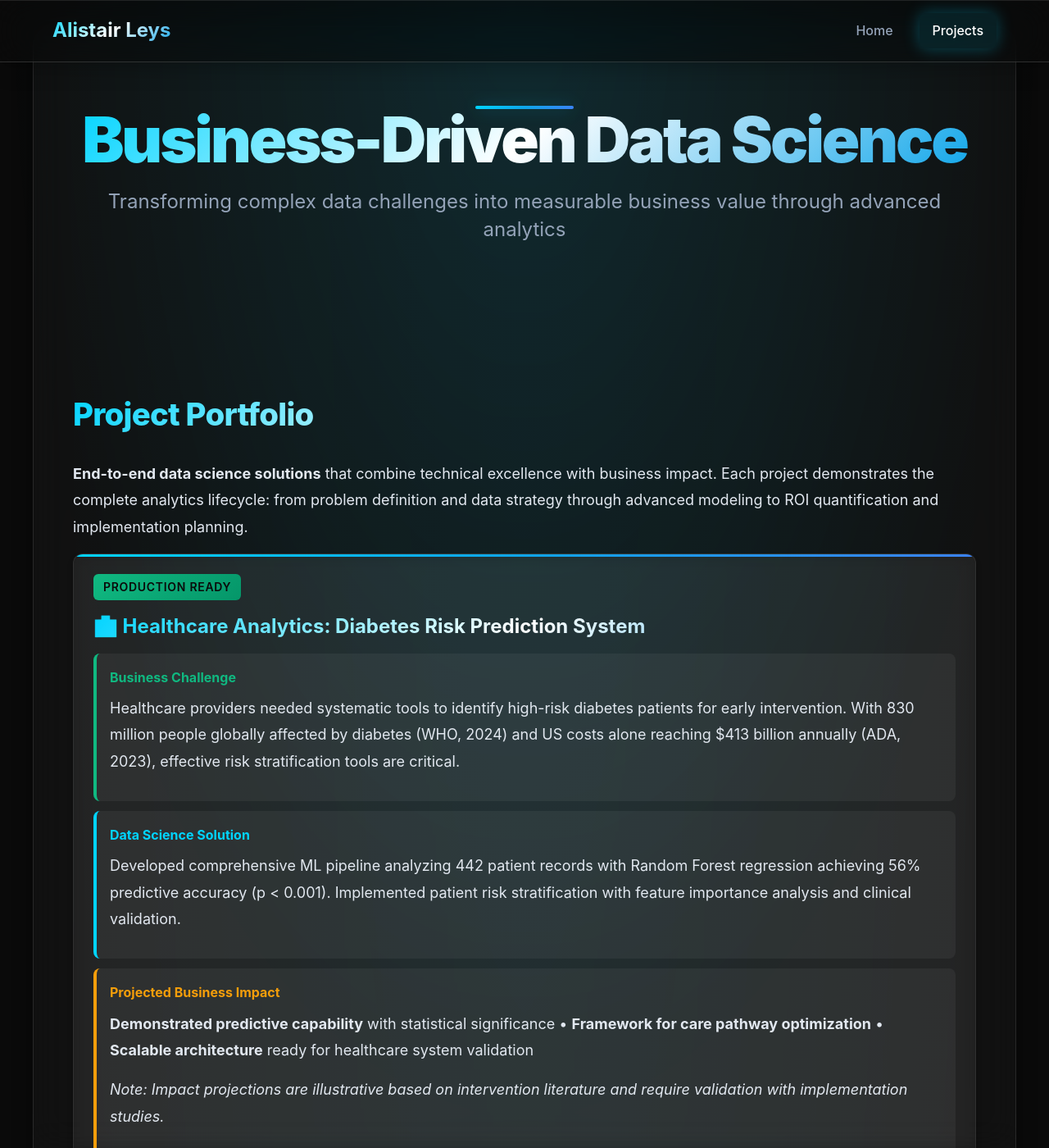
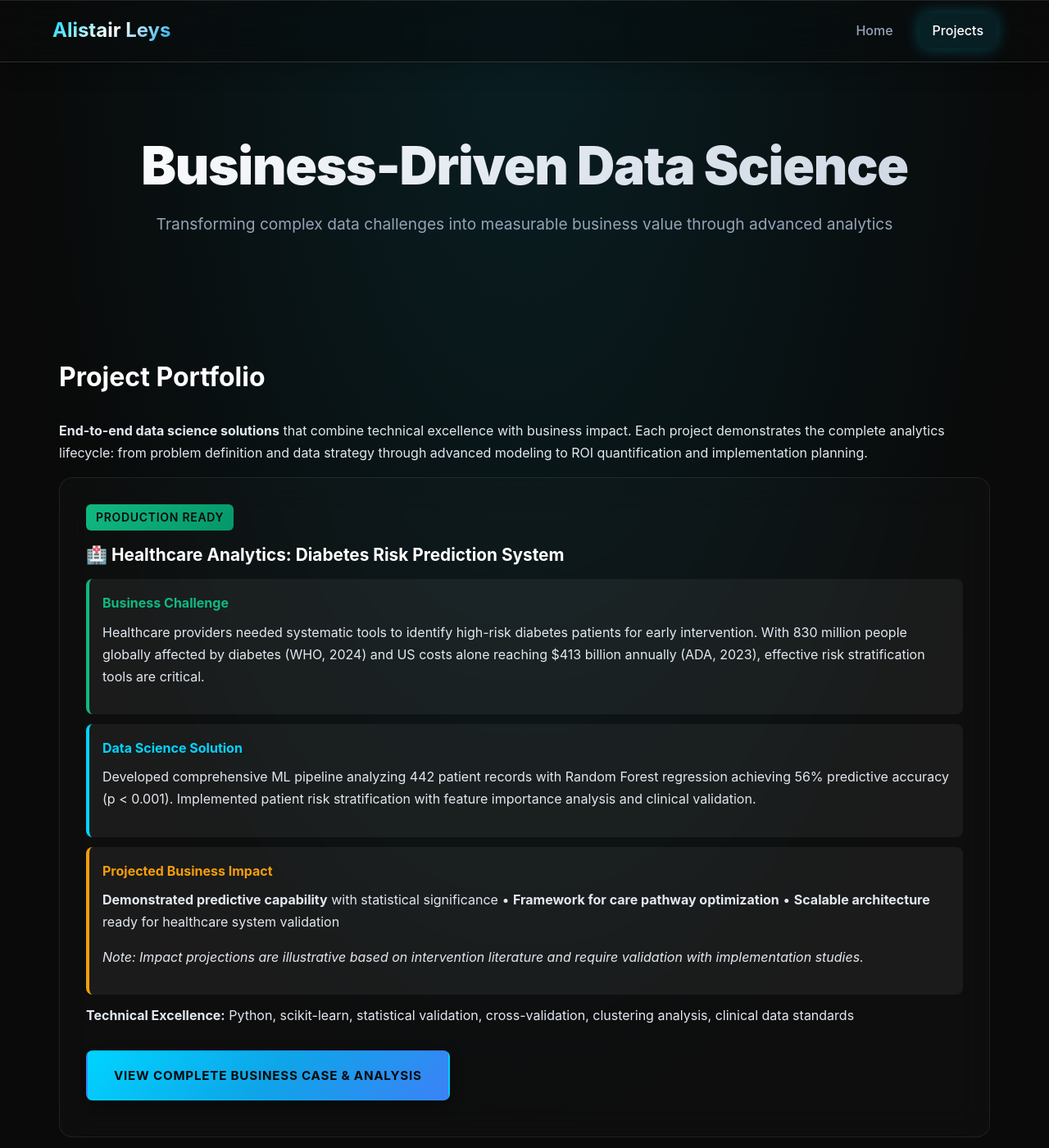
Before and after one commit to AlistairLeys/alistairleys.github.io, a Jekyll site: the page projects/index.html, which Jekyll copies as it is, in a window 1280 px wide and 1400 px high. Shown: the whole window at 82% size. Built offline with Jekyll 4.4.1, drawn with Linux system fonts in a browser that asks for light colours.

Commit message:
Update projects page styling to match home page design - Unified layout structure by removing container card backgrounds - Simplified hero section styling and removed decorative underlines - Updated project card hover effects to match home page opacity pattern - Ensured consistent button and badge styling across all pages - Completed portfolio-wide design consistency

```diff
--- a/projects/index.html
+++ b/projects/index.html
@@ -112,29 +112,22 @@
         /* Layout Components */
         .main-container {
             min-height: 100vh;
-            padding: var(--spacing-2xl);
+            display: flex;
+            flex-direction: column;
+            position: relative;
         }
 
         .container {
             max-width: 1200px;
             margin: 0 auto;
-            background: var(--bg-card);
-            backdrop-filter: blur(20px);
-            border: 1px solid var(--border-primary);
-            border-radius: var(--border-radius-2xl);
-            padding: var(--spacing-3xl);
-            box-shadow: var(--shadow-floating);
+            padding: 0 2rem;
             position: relative;
+            z-index: 2;
         }
 
-        .container::before {
-            content: '';
-            position: absolute;
-            inset: 0;
-            background: var(--gradient-bg);
-            border-radius: var(--border-radius-2xl);
-            opacity: 0.3;
-            z-index: -1;
+        /* Main Content Area */
+        main {
+            padding-top: 100px;
         }
 
         /* Header - Full Width with Enhanced Glass Effect */
@@ -226,83 +219,56 @@
         /* Hero Section */
         .hero {
             text-align: center;
-            margin-bottom: var(--spacing-3xl);
-            padding: var(--spacing-3xl) 0;
+            padding: 4rem 0;
+            margin-bottom: 3rem;
         }
 
         .hero h1 {
-            font-size: clamp(3rem, 6vw, 5rem);
+            font-size: clamp(2.5rem, 5vw, 4rem);
             font-weight: 900;
-            margin-bottom: var(--spacing-lg);
-            background: var(--gradient-text);
+            margin-bottom: 1rem;
+            background: linear-gradient(135deg, #ffffff 0%, #e2e8f0 50%, #cbd5e1 100%);
             -webkit-background-clip: text;
             -webkit-text-fill-color: transparent;
             background-clip: text;
-            letter-spacing: -0.04em;
-            line-height: 1.1;
-            position: relative;
-        }
-
-        .hero h1::after {
-            content: '';
-            position: absolute;
-            bottom: -var(--spacing-md);
-            left: 50%;
-            transform: translateX(-50%);
-            width: 120px;
-            height: 4px;
-            background: var(--gradient-primary);
-            border-radius: 2px;
-            box-shadow: var(--shadow-glow);
+            letter-spacing: -0.02em;
+            line-height: 1.2;
         }
 
         .tagline {
-            font-size: clamp(1.2rem, 2.5vw, 1.5rem);
-            color: var(--text-muted);
-            margin-bottom: var(--spacing-3xl);
+            font-size: 1.2rem;
+            color: #94a3b8;
+            margin-bottom: 2rem;
             font-weight: 400;
-            line-height: 1.4;
         }
 
         /* Section Styling */
         .section {
-            margin-bottom: var(--spacing-3xl);
-            padding: var(--spacing-2xl) 0;
-        }
-
-        .section:not(:last-child) {
-            border-bottom: 1px solid var(--border-secondary);
+            margin-bottom: 3rem;
         }
 
         .section h2 {
-            color: var(--text-primary);
-            font-size: clamp(1.8rem, 3vw, 2.5rem);
-            font-weight: 800;
-            margin-bottom: var(--spacing-xl);
-            background: var(--gradient-text);
-            -webkit-background-clip: text;
-            -webkit-text-fill-color: transparent;
-            background-clip: text;
-            letter-spacing: -0.02em;
+            color: #ffffff;
+            font-size: 2rem;
+            font-weight: 700;
+            margin-bottom: 1.5rem;
         }
 
         .section p {
-            margin-bottom: var(--spacing-lg);
-            color: var(--text-secondary);
-            font-size: var(--font-size-lg);
-            line-height: 1.8;
+            margin-bottom: 1rem;
+            color: #e2e8f0;
+            line-height: 1.7;
         }
 
-        /* Project Cards */
+        /* Project Cards - Match Home Page Style */
         .project {
-            background: var(--surface-elevated);
-            border: 1px solid var(--border-color);
-            border-radius: var(--border-radius-lg);
-            padding: var(--spacing-xl);
-            margin-bottom: var(--spacing-xl);
-            backdrop-filter: blur(10px);
-            box-shadow: var(--shadow-elevated);
-            transition: all var(--transition-smooth);
+            background: rgba(255, 255, 255, 0.02);
+            backdrop-filter: blur(20px);
+            border: 1px solid rgba(255, 255, 255, 0.08);
+            border-radius: 16px;
+            padding: 2rem;
+            margin-bottom: 1.5rem;
+            transition: all 0.3s ease;
             position: relative;
             overflow: hidden;
         }
@@ -313,25 +279,27 @@
             top: 0;
             left: 0;
             right: 0;
-            height: 3px;
-            background: var(--gradient-primary);
+            height: 2px;
+            background: linear-gradient(135deg, #00d4ff 0%, #0ea5e9 50%, #3b82f6 100%);
+            opacity: 0;
+            transition: opacity 0.3s ease;
         }
 
         .project:hover {
             transform: translateY(-4px);
-            box-shadow: var(--shadow-floating);
-            border-color: var(--accent-cyan);
+            border-color: rgba(0, 212, 255, 0.3);
+            box-shadow: 0 20px 25px -5px rgba(0, 0, 0, 0.6), 0 0 20px rgba(0, 212, 255, 0.15);
+        }
+
+        .project:hover::before {
+            opacity: 1;
         }
 
         .project h3 {
-            color: var(--text-primary);
-            font-size: 1.5rem;
+            color: #ffffff;
+            font-size: 1.3rem;
             font-weight: 700;
-            margin-bottom: var(--spacing-md);
-            background: var(--gradient-text);
-            -webkit-background-clip: text;
-            -webkit-text-fill-color: transparent;
-            background-clip: text;
+            margin-bottom: 0.5rem;
         }
 
         .project-status {
```
